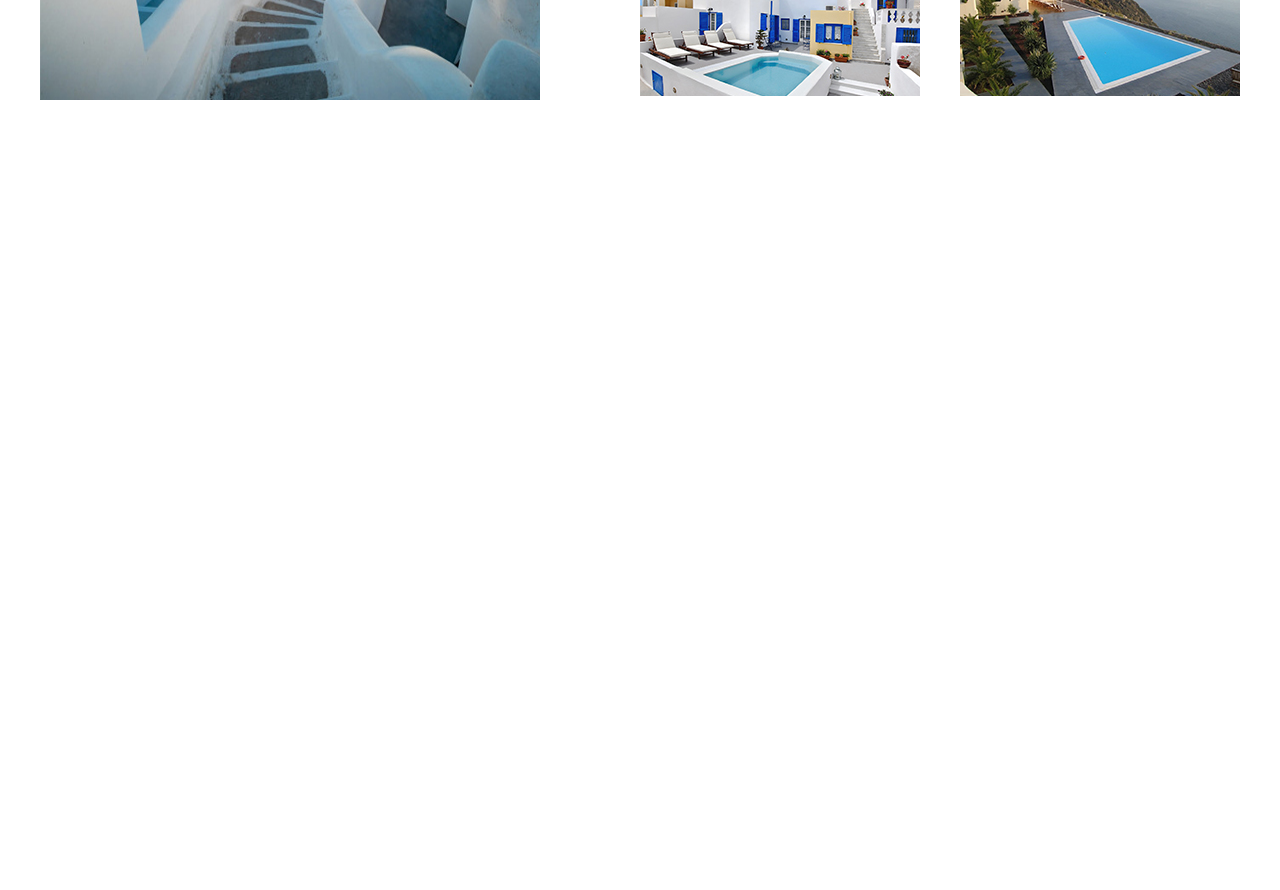
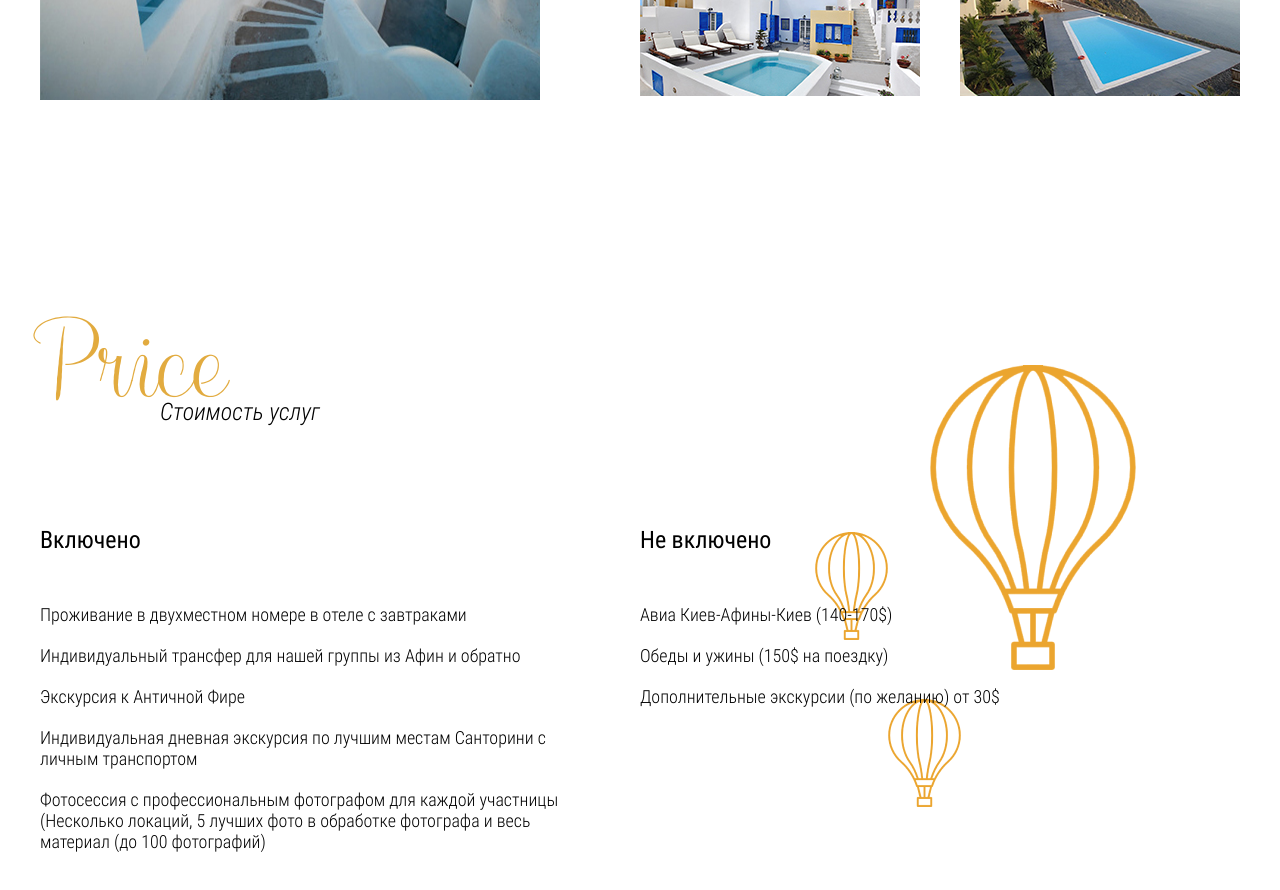
Before and after one commit to Serhii-Shmyhelskyi/Santorini, a plain HTML site: page index.html in a window 1280 px wide. Shown: the part 4265-5155 px from the top of the page. Before the commit the page ends 4565 px from the top, so only its background shows below. Drawn offline with nearby package versions, Linux system fonts and the light colour scheme.

Commit message:
add section price

```diff
--- a/css/style.css
+++ b/css/style.css
@@ -278,3 +278,34 @@ body {
 .hotel__gallery a {
     margin-top: 40px;
 }
+
+.price__title span {
+    margin-left: 120px;
+}
+
+.price__inner {
+    display: flex;
+}
+
+.price__on-title,
+.price__off-title {
+    font-family: 'RobotoCondensed-Regular';
+    font-size: 24px;
+    line-height: 28px;
+    margin-bottom: 50px;
+}
+
+.price__on {
+    margin-right: 70px;
+    width: 530px;
+}
+
+.price__list-item {
+    margin-bottom: 20px;
+}
+
+.price {
+    background-image: url(../images/price-bg.png);
+    background-repeat: no-repeat;
+    background-position: center right 15%;
+}
--- a/index.html
+++ b/index.html
@@ -193,6 +193,49 @@
         </div>
     </section>
 
+    <section class="price page-section">
+        <div class="container">
+            <h3 class="price__title title">
+                Price
+                <span>Стоимость услуг</span>
+            </h3>
+            <div class="price__inner">
+                <div class="price__on">
+                    <div class="price__on-title">
+                        Включено
+                    </div>
+                    <ul class="price__list-on">
+                        <li class="price__list-item">Проживание в двухместном номере в отеле с завтраками
+                        </li>
+                        <li class="price__list-item">Индивидуальный трансфер для нашей группы из Афин и обратно
+                        </li>
+                        <li class="price__list-item">Экскурсия к Античной Фире
+                        </li>
+                        <li class="price__list-item">Индивидуальная дневная экскурсия по лучшим местам Санторини с
+                            личным транспортом
+                        </li>
+                        <li class="price__list-item">Фотосессия с профессиональным фотографом для каждой участницы
+                            (Несколько локаций, 5 лучших фото в обработке фотографа и весь материал (до 100 фотографий)
+                        </li>
+                    </ul>
+                </div>
+                <div class="price__off">
+                    <div class="price__off-title">
+                        Не включено
+                    </div>
+                    <ul class="price__list">
+                        <li class="price__list-item">Авиа Киев-Афины-Киев (140-170$)
+                        </li>
+                        <li class="price__list-item">Обеды и ужины (150$ на поездку)
+                        </li>
+                        <li class="price__list-item">Дополнительные экскурсии (по желанию) от 30$
+                        </li>
+                    </ul>
+                </div>
+            </div>
+        </div>
+    </section>
+
     <script src="https://ajax.googleapis.com/ajax/libs/jquery/3.5.1/jquery.min.js"></script>
     <script src="js/slick.min.js"></script>
     <script src="js/jquery.fancybox.min.js"></script>
```
